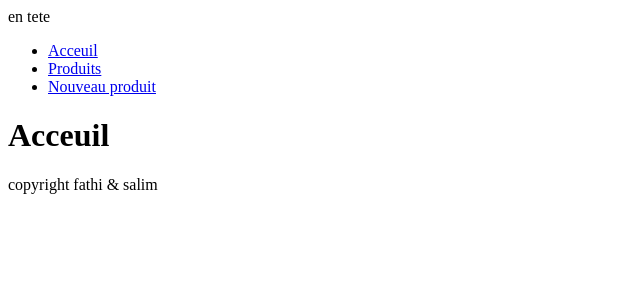
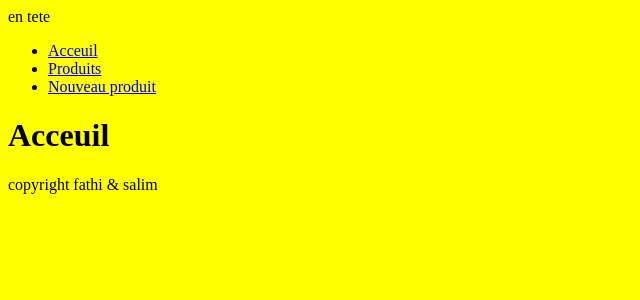
Before and after one commit to abdou16bm/djangoApp1, a Django app: page / in a window 1280 px wide. Shown: the top 300 px of the page, without its empty margins (0-640 px from the left). Run offline with Django 4.2, Linux system fonts and the light colour scheme.

Commit message:
add css style static

```diff
--- /dev/null
+++ b/stock/static/css/style.css
@@ -0,0 +1,3 @@
+body {
+    background : yellow
+}
--- a/stock/templates/base.html
+++ b/stock/templates/base.html
@@ -1,6 +1,8 @@
+{% load static %}
 <!DOCTYPE html>
 <html lang="en">
 <head>
+    <link rel="stylesheet" href="{% static 'css/style.css' %}">
     <meta charset="UTF-8">
     <title>Title</title>
 </head>
```
